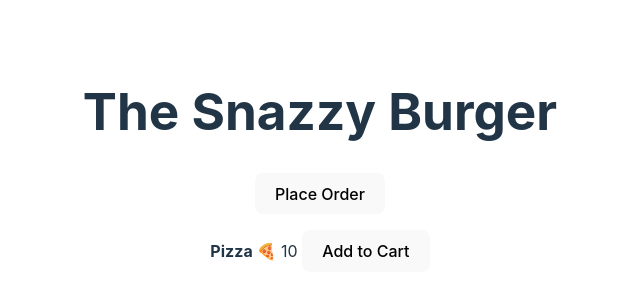
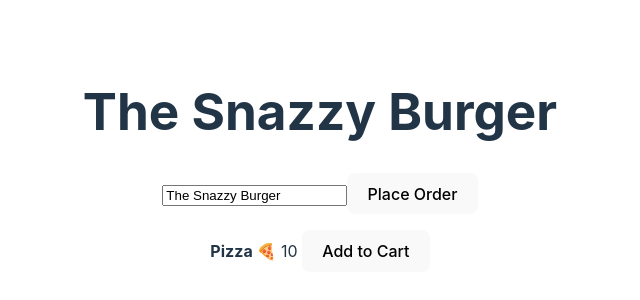
Before and after one commit to gryhkn/Vue-Projects, a Vue app in the folder restaurantApp/: page / in a window 1280 px wide. Shown: the part 232-532 px from the top of the page, without its empty margins (320-960 px from the left). Built offline with nearby package versions, Linux system fonts and the light colour scheme.

Commit message:
V-model added

```diff
--- a/restaurantApp/src/App.vue
+++ b/restaurantApp/src/App.vue
@@ -1,5 +1,6 @@
 <template>
   <h1> {{name}} </h1>
+  <input type="text" v-model="name">
   <button @click="placeOrder">Place Order</button>
   <YummyMealVue name="Pizza 🍕" :price="10" @addToCart="addItemToCart"/>
 </template>
@@ -8,7 +9,7 @@
 
 <script>
 import YummyMealVue from './components/YummyMeal.vue';
-
+import { ref } from "vue"
 export default {
 
   components: {
@@ -16,10 +17,10 @@ export default {
   },
 
   setup() {
-    const name = "The Snazzy Burger";
+    const name = ref("The Snazzy Burger");
 
     const placeOrder = () => { alert("Your order has been places")}
-    const addItemToCart = (item) => alert("One ${item} added to the cart!");
+    const addItemToCart = (item) => alert(`One ${item} added to the cart!`);
 
     return { name, placeOrder, addItemToCart };
   },
```
